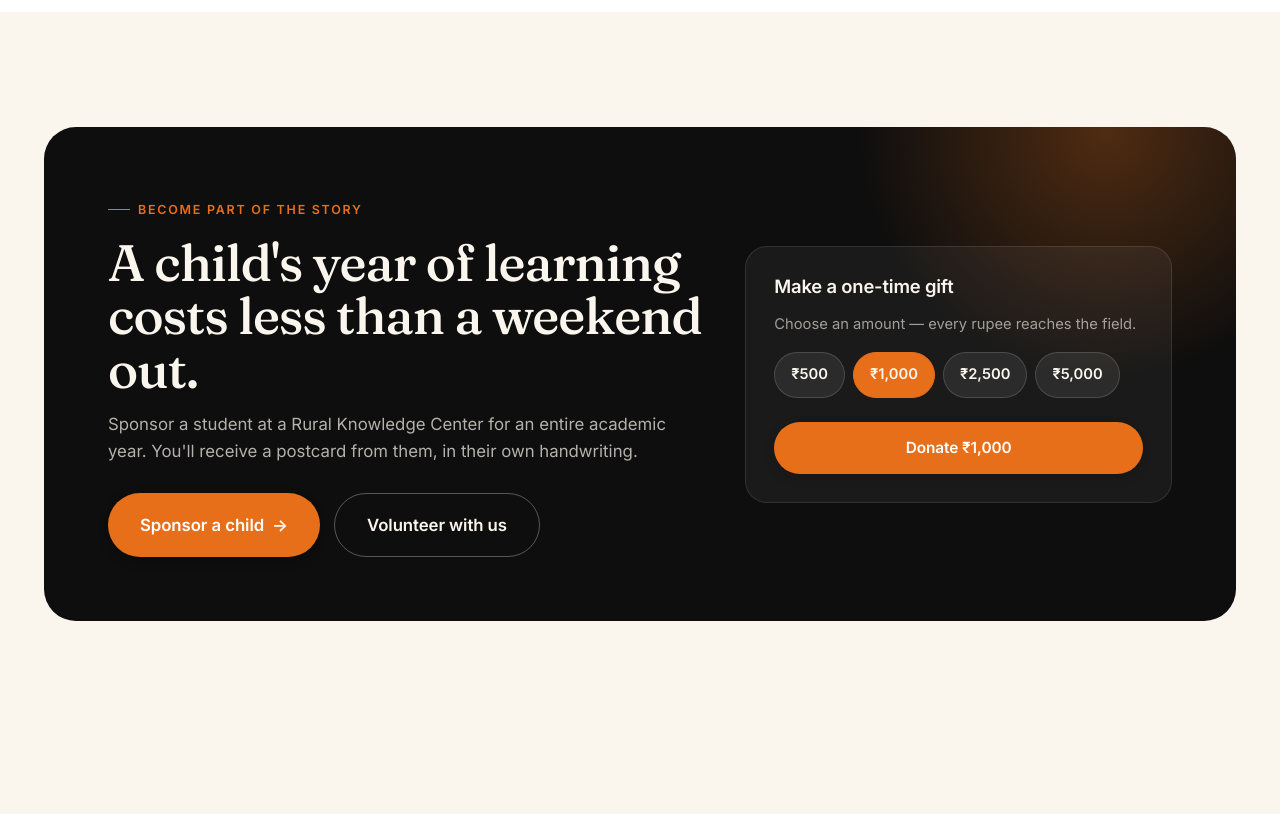
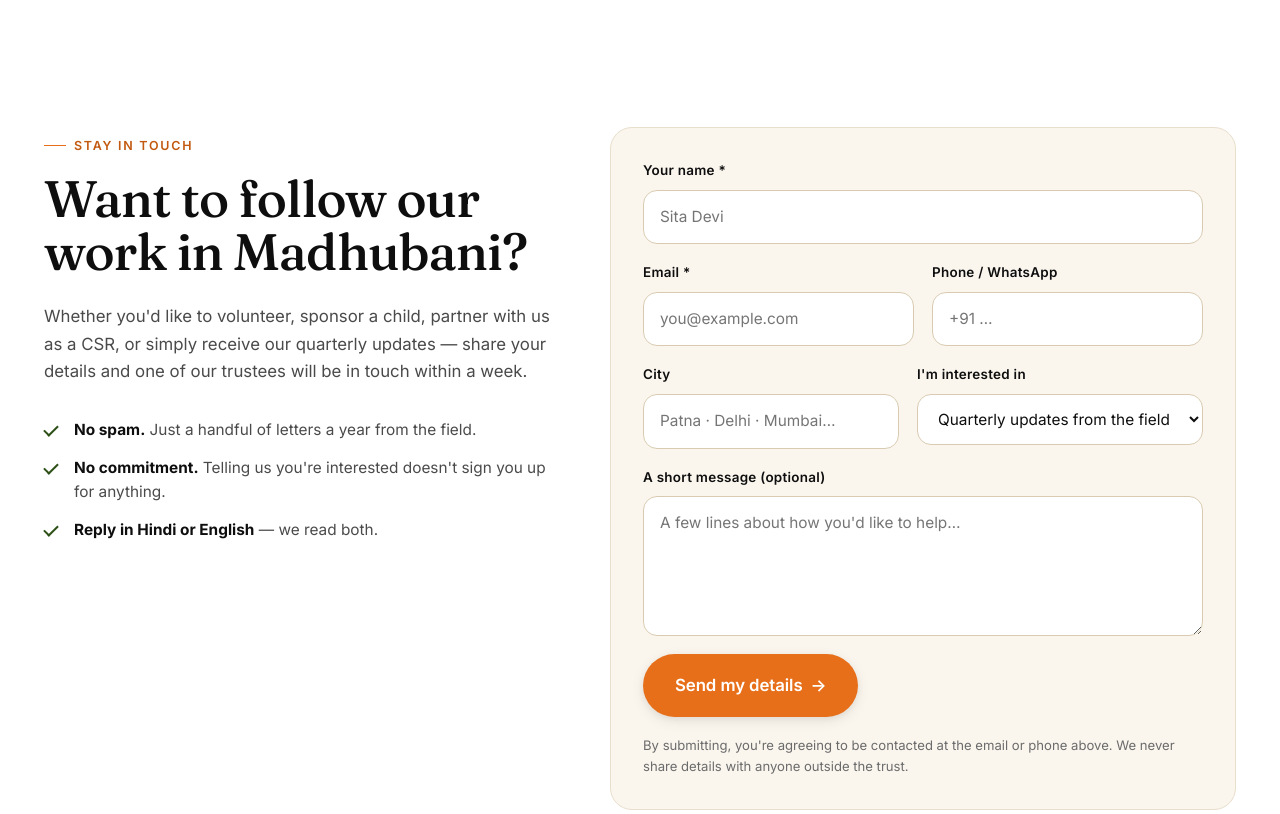
Before and after one commit to cksingh12321/mahavirtrust-site, a plain HTML site: page index.html in a window 1280 px wide. Shown: the part 5780-6594 px from the top of the page. Drawn offline with Linux system fonts and the light colour scheme.

Commit message:
feat: add 'Stay in touch' interest form on home page
New section between the photo gallery and the CTA banner where
visitors can leave their details — name, email, phone, city,
what they're interested in (donating / volunteering / CSR / etc.),
and an optional short message.

Submits show an inline 'Thank you — we've got your details' success
card without leaving the page. Form is client-side only for now;
hook to Formspree, Vercel serverless function, or your own backend
later by setting the form action and removing the onsubmit handler.

Anchor: #stay-in-touch

```diff
--- a/assets/css/style.css
+++ b/assets/css/style.css
@@ -1015,6 +1015,74 @@ p { color: var(--ink-muted); }
   .gallery-item.w6, .gallery-item.w8 { grid-column: span 1; }
 }
 
+/* ---------- Interest / lead form ---------- */
+.interest-grid {
+  display: grid;
+  grid-template-columns: 1fr 1.1fr;
+  gap: 56px;
+  align-items: start;
+}
+@media (max-width: 900px) { .interest-grid { grid-template-columns: 1fr; gap: 36px; } }
+
+.interest-bullets {
+  list-style: none;
+  padding: 0;
+  display: flex;
+  flex-direction: column;
+  gap: 14px;
+}
+.interest-bullets li {
+  position: relative;
+  padding-left: 30px;
+  color: var(--ink-muted);
+  font-size: 0.96rem;
+  line-height: 1.55;
+}
+.interest-bullets li::before {
+  content: "";
+  position: absolute;
+  left: 0; top: 7px;
+  width: 14px; height: 8px;
+  border-left: 2px solid var(--moss);
+  border-bottom: 2px solid var(--moss);
+  transform: rotate(-45deg);
+}
+.interest-bullets li strong { color: var(--ink); }
+
+.interest-form {
+  background: var(--cream);
+  border: 1px solid var(--line);
+  border-radius: var(--radius-lg);
+  padding: 32px;
+}
+.interest-form .form-fields {
+  display: flex;
+  flex-direction: column;
+  gap: 18px;
+}
+.interest-form .form-fields[hidden],
+.interest-form .form-success[hidden] {
+  display: none !important;
+}
+@media (max-width: 600px) { .interest-form { padding: 24px; } }
+
+.form-success {
+  text-align: center;
+  padding: 20px 0;
+}
+.success-mark {
+  width: 60px; height: 60px;
+  margin: 0 auto;
+  border-radius: 50%;
+  background: var(--moss);
+  color: #fff;
+  display: grid; place-items: center;
+  font-size: 1.8rem; font-weight: 600;
+  box-shadow: 0 0 0 8px rgba(45,80,22,.12);
+}
+.form-success h3 { font-family: var(--serif); font-size: 1.5rem; }
+.form-success p { font-size: 0.96rem; }
+
 /* ---------- Scroll-reveal ---------- */
 .reveal { opacity: 0; transform: translateY(24px); transition: opacity .8s var(--ease), transform .8s var(--ease); }
 .reveal.in { opacity: 1; transform: translateY(0); }
--- a/index.html
+++ b/index.html
@@ -296,6 +296,79 @@
     </div>
   </section>
 
+  <!-- ===== Interest / lead form ===== -->
+  <section class="section" id="stay-in-touch" style="background: var(--paper);">
+    <div class="container">
+      <div class="interest-grid">
+        <div class="reveal">
+          <span class="eyebrow">Stay in touch</span>
+          <h2 class="mt-16">Want to follow our work in Madhubani?</h2>
+          <p class="lede mt-24">
+            Whether you'd like to volunteer, sponsor a child, partner with us as a CSR,
+            or simply receive our quarterly updates — share your details and one of our
+            trustees will be in touch within a week.
+          </p>
+          <ul class="interest-bullets mt-32">
+            <li><strong>No spam.</strong> Just a handful of letters a year from the field.</li>
+            <li><strong>No commitment.</strong> Telling us you're interested doesn't sign you up for anything.</li>
+            <li><strong>Reply in Hindi or English</strong> — we read both.</li>
+          </ul>
+        </div>
+
+        <div class="reveal">
+          <form class="interest-form" onsubmit="event.preventDefault(); this.querySelector('.form-success').hidden = false; this.querySelector('.form-fields').hidden = true;">
+            <div class="form-fields">
+              <div class="field">
+                <label for="iname">Your name *</label>
+                <input id="iname" name="name" type="text" placeholder="Sita Devi" required>
+              </div>
+              <div class="field-row">
+                <div class="field">
+                  <label for="iemail">Email *</label>
+                  <input id="iemail" name="email" type="email" placeholder="you@example.com" required>
+                </div>
+                <div class="field">
+                  <label for="iphone">Phone / WhatsApp</label>
+                  <input id="iphone" name="phone" type="tel" placeholder="+91 …">
+                </div>
+              </div>
+              <div class="field-row">
+                <div class="field">
+                  <label for="icity">City</label>
+                  <input id="icity" name="city" type="text" placeholder="Patna · Delhi · Mumbai…">
+                </div>
+                <div class="field">
+                  <label for="iinterest">I'm interested in</label>
+                  <select id="iinterest" name="interest">
+                    <option>Quarterly updates from the field</option>
+                    <option>Donating · sponsoring a child</option>
+                    <option>Volunteering</option>
+                    <option>CSR · corporate partnership</option>
+                    <option>Visiting Bishanpur</option>
+                    <option>Press · media</option>
+                    <option>Something else</option>
+                  </select>
+                </div>
+              </div>
+              <div class="field">
+                <label for="imsg">A short message (optional)</label>
+                <textarea id="imsg" name="message" placeholder="A few lines about how you'd like to help…"></textarea>
+              </div>
+              <button type="submit" class="btn btn-primary btn-lg" style="align-self: flex-start;">Send my details <span class="arrow">→</span></button>
+              <p class="muted" style="font-size: 0.82rem;">By submitting, you're agreeing to be contacted at the email or phone above. We never share details with anyone outside the trust.</p>
+            </div>
+
+            <div class="form-success" hidden>
+              <div class="success-mark">✓</div>
+              <h3 class="mt-16">Thank you — we've got your details.</h3>
+              <p class="mt-16">A trustee will reach out within a week. In the meantime, browse our <a href="gallery.html" style="color: var(--saffron-deep); text-decoration: underline;">photo gallery</a> or read <a href="about.html" style="color: var(--saffron-deep); text-decoration: underline;">Shri Mahavir Singh's story</a>.</p>
+            </div>
+          </form>
+        </div>
+      </div>
+    </div>
+  </section>
+
   <!-- ===== CTA banner ===== -->
   <section class="section">
     <div class="container reveal">
```
